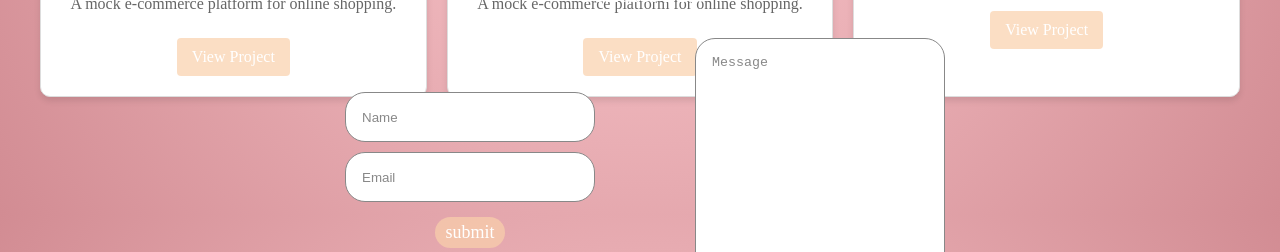
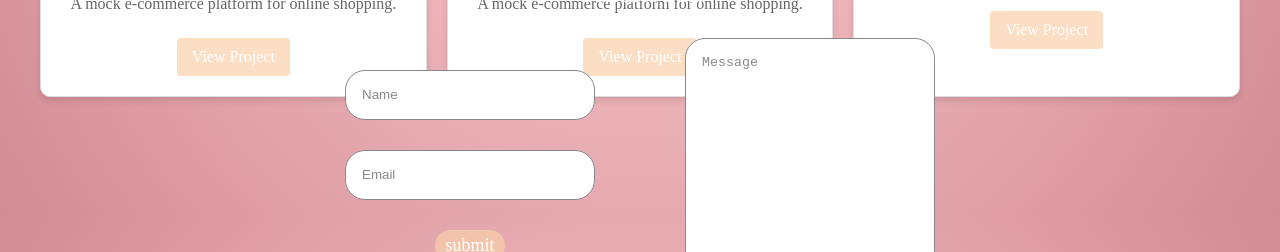
Before and after one commit to cuceta/PersonalPorfilio, a React (Vite) app: page / in a window 1280 px wide. Shown: the part 3885-4137 px from the top of the page. Built offline with nearby package versions, Linux system fonts and the light colour scheme; a web font is replaced by a local one.

Commit message:
Contact me form fully done and working

```diff
--- a/src/components/ContactMe/ContactMe.css
+++ b/src/components/ContactMe/ContactMe.css
@@ -68,5 +68,5 @@ input[type='submit']:hover {
 }
 
 .content {
-    margin: 10px;
+    margin-bottom: 30px;
 }
--- a/src/components/ContactMe/ContactMe.jsx
+++ b/src/components/ContactMe/ContactMe.jsx
@@ -5,7 +5,7 @@ const ContactMe = () => {
     return (
         <section>
             <h1>Contact Me!</h1>
-            <form action="" method='post'>
+            <form action="https://formspree.io/f/xdkaedng" method='post'>
                 <div className='content-wrapper'>
                     <div className='name-email-content'>
                         <div className='content'>
```
